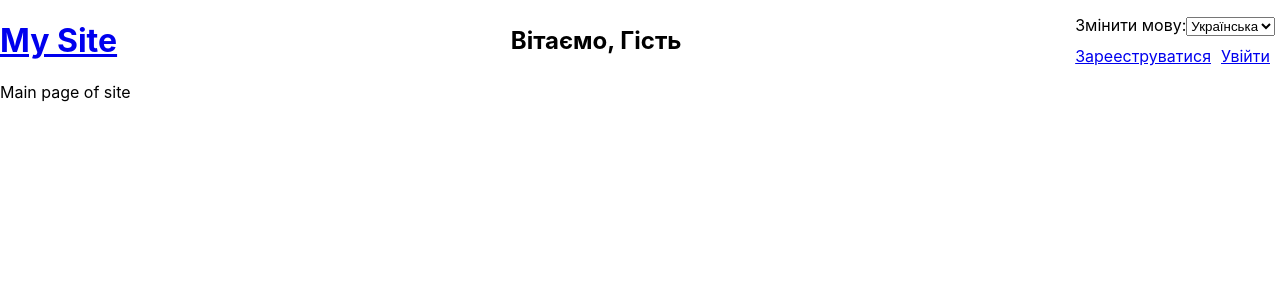
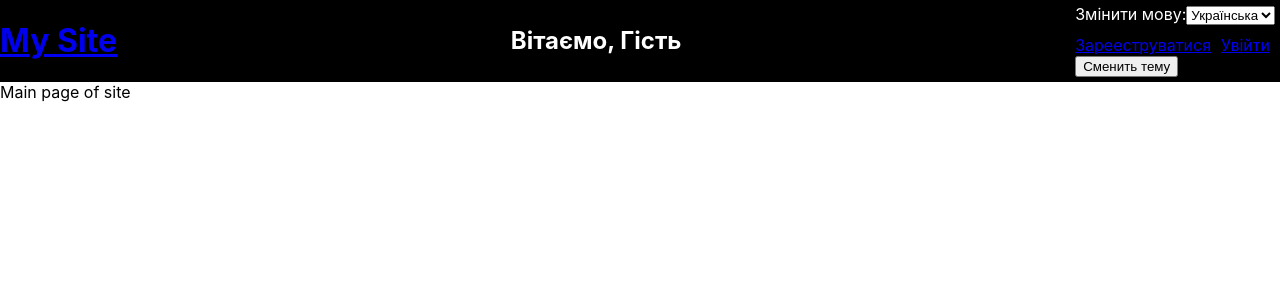
Before and after one commit to freshcourses-fe/redux-app, a React (Create React App) app: page / in a window 1280 px wide. Shown: the top 300 px of the page. Built offline with nearby package versions, Linux system fonts and the light colour scheme.

Commit message:
Add theme in redux

```diff
--- a/package.json
+++ b/package.json
@@ -6,6 +6,7 @@
     "@testing-library/jest-dom": "^5.16.4",
     "@testing-library/react": "^13.2.0",
     "@testing-library/user-event": "^13.5.0",
+    "classnames": "^2.3.1",
     "formik": "^2.2.9",
     "react": "^18.1.0",
     "react-dom": "^18.1.0",
--- a/src/actions/actionTypes.js
+++ b/src/actions/actionTypes.js
@@ -3,6 +3,7 @@ const ACTION_TYPES = {
   DECREMENT: 'DECREMENT',
   SET_STEP: 'SET_STEP',
   CHANGE_LANGUAGE: 'CHANGE_LANGUAGE',
+  CHANGE_THEME: 'CHANGE_THEME'
 };
 
 export default ACTION_TYPES;
--- a/src/actions/index.js
+++ b/src/actions/index.js
@@ -14,3 +14,8 @@ export const changeLang = (lang) => ({
   type: ACTION_TYPES.CHANGE_LANGUAGE,
   lang,
 });
+
+export const changeTheme = (theme) => ({
+  type: ACTION_TYPES.CHANGE_THEME,
+  theme,
+});
--- a/src/components/Header/Header.module.scss
+++ b/src/components/Header/Header.module.scss
@@ -7,7 +7,15 @@
 .btnContainer {
   margin-top: 10px;
   > * {
-
     margin-right: 10px;
   }
 }
+
+.white {
+  background-color: white;
+  color: black;
+}
+.black {
+  background-color: black;
+  color: white;
+}
--- a/src/components/Header/index.jsx
+++ b/src/components/Header/index.jsx
@@ -1,16 +1,23 @@
 import React from 'react';
 import { connect } from 'react-redux';
+import cx from 'classnames';
 import CONSTANTS from '../../constants';
 import translations from './translations.json';
 import * as actionCreators from './../../actions';
 import { Link } from 'react-router-dom';
 
-import styles from './Header.module.scss';
+import classes from './Header.module.scss';
 const Header = (props) => {
-  const { user, lang, changeLang } = props;
-
+  const { user, lang, theme, changeLang, changeTheme } = props;
   const { greetingText, guestName, changeLangLabel, signUp, signIn } =
     translations[lang];
+
+  const changeThemeHandler = () =>
+    changeTheme(
+      theme === CONSTANTS.THEMES.white
+        ? CONSTANTS.THEMES.black
+        : CONSTANTS.THEMES.white
+    );
 
   const handleSelect = ({ target: { value } }) => changeLang(value);
 
@@ -21,7 +28,7 @@ const Header = (props) => {
   ));
 
   const controlButtons = (
-    <div className={styles.btnContainer}>
+    <div className={classes.btnContainer}>
       {user ? (
         <button>Logout</button>
       ) : (
@@ -33,8 +40,13 @@ const Header = (props) => {
     </div>
   );
 
+  const styles = cx(classes.header, {
+    [classes.white]: theme === CONSTANTS.THEMES.white,
+    [classes.black]: theme === CONSTANTS.THEMES.black,
+  });
+
   return (
-    <header className={styles.header}>
+    <header className={styles}>
       <Link to="/">
         <h1>My Site</h1>
       </Link>
@@ -50,6 +62,7 @@ const Header = (props) => {
           </select>
         </label>
         {controlButtons}
+        <button onClick={changeThemeHandler}>Сменить тему</button>
       </div>
     </header>
   );
@@ -58,12 +71,14 @@ const Header = (props) => {
 const mapStateToProps = (state) => {
   return {
     lang: state.lang.lang,
+    theme: state.theme.theme,
   };
 };
 
 const mapDispatchToProps = (dispatch) => {
   return {
     changeLang: (lang) => dispatch(actionCreators.changeLang(lang)),
+    changeTheme: (theme) => dispatch(actionCreators.changeTheme(theme)),
   };
 };
 
--- a/src/constants.js
+++ b/src/constants.js
@@ -3,6 +3,10 @@ const CONSTANTS = {
     en: 'en_US',
     ua: 'ua_UA',
   },
+  THEMES: {
+    black: 'black',
+    white: 'white',
+  },
 };
 
 export default CONSTANTS;
--- a/src/reducers/index.js
+++ b/src/reducers/index.js
@@ -1,10 +1,12 @@
 import { combineReducers } from 'redux';
 import counterReducer from './counterReducer';
 import langReducer from './langReducer';
+import themeReducer from './themeReducer';
 
 const rootReducer = combineReducers({
   counter: counterReducer,
   lang: langReducer,
+  theme: themeReducer,
 });
 
 export default rootReducer;
--- /dev/null
+++ b/src/reducers/themeReducer.js
@@ -0,0 +1,17 @@
+import ACTION_TYPES from '../actions/actionTypes';
+import CONSTANTS from '../constants';
+
+const initialState = {
+  theme: CONSTANTS.THEMES.black,
+};
+
+function themeReducer(state = initialState, action) {
+  switch (action.type) {
+    case ACTION_TYPES.CHANGE_THEME:
+      return { ...state, theme: action.theme };
+    default:
+      return state;
+  }
+}
+
+export default themeReducer;
```
Also changed, not shown: 1 other file (tests, documents, lock files or other folders).
